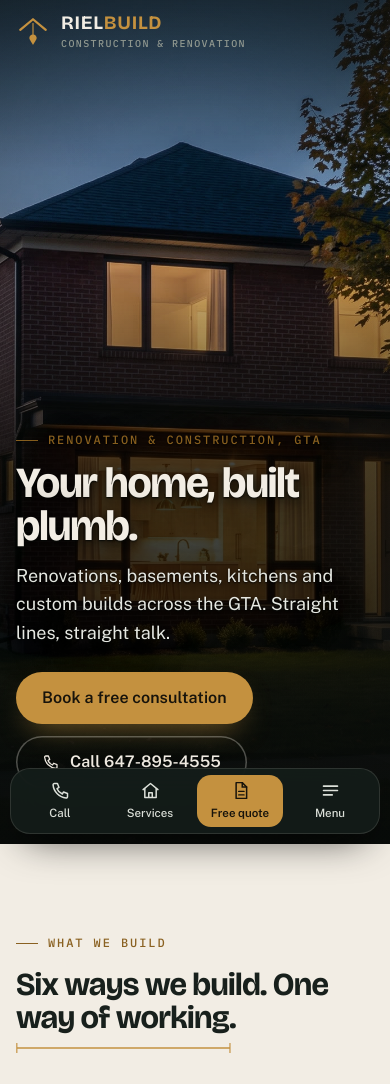
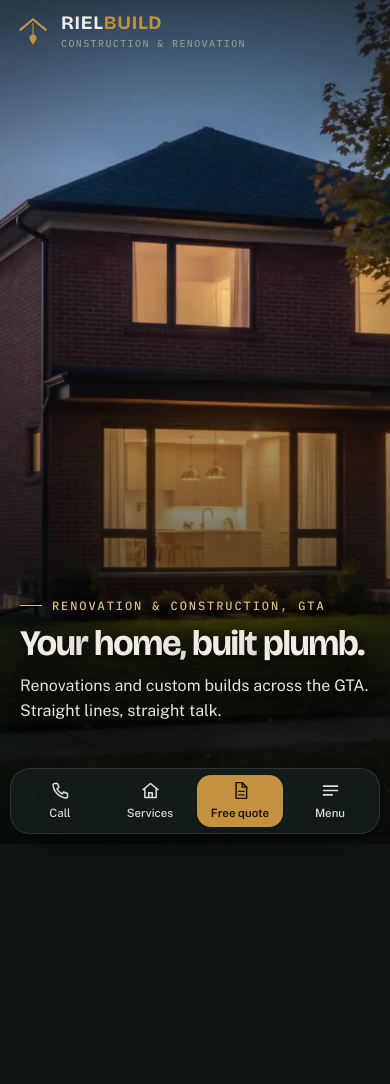
Before and after one commit to behzad6687/rielbuild, a PHP site: page / in a window 390 px wide. Shown: the top 1084 px of the page. Run offline with PHP 8.4, Linux system fonts and the light colour scheme; some libraries are stand-ins or nearby versions.

Commit message:
Play the scroll film on phones and tablets
- Portrait cut of the film (810x1080, 2.8 MB) that pans with the action;
  loaded on phones and portrait tablets, widescreen cut elsewhere, swapped
  on rotation at the same scroll position
- Phone caption layout: low, above the thumb bar, on a bottom shade;
  every band passes the worst-frame contrast audit at 390px
- iOS priming (muted play then pause) so seeked frames paint
- Still hero now only for reduced motion and Data Saver
- Fix the blur caption band losing its absolute positioning

Co-Authored-By: Claude Opus 5.5 <noreply@anthropic.com>
Claude-Session: https://claude.ai/code/session_01DWXhzxH5fbGLhX3WquUoqw

```diff
--- a/site/assets/css/site.css
+++ b/site/assets/css/site.css
@@ -226,7 +226,6 @@ main{display:block;outline:none}
 .fx-rise .w{--kc:clamp(0,(var(--k,0) - var(--th,0))*3,1);opacity:var(--kc);transform:translateY(calc((1 - var(--kc))*.6em))}
 .fx-depth .w{--kc:clamp(0,(var(--k,0) - var(--th,0))*2.6,1);opacity:var(--kc);transform:scale(calc(.8 + .2*var(--kc)))}
 .fx-snap .c{--kc:clamp(0,(var(--k,0) - var(--th,0))*3,1);opacity:var(--kc);transform:translateX(calc((1 - var(--kc))*var(--jx,0px)))}
-.fx-blur{position:relative}
 .fx-blur .band__soft{position:absolute;inset:0;filter:blur(10px);opacity:calc(1 - var(--k,0))}
 .fx-blur .band__sharp{opacity:var(--k,0)}
 .fx-drift .w{--kc:clamp(0,(var(--k,0) - var(--th,0))*2.8,1);opacity:var(--kc);transform:translateY(calc((1 - var(--kc))*-.55em))}
@@ -241,20 +240,48 @@ main{display:block;outline:none}
 .film__progress{position:absolute;left:var(--gut);bottom:30px;display:flex;align-items:center;gap:12px;font:500 11px/1 var(--mono);letter-spacing:.16em;text-transform:uppercase;color:var(--on-dark-2)}
 .film__progress span{padding:7px 11px;border-radius:999px;background:rgba(10,14,12,.5);border:1px solid var(--line-d);-webkit-backdrop-filter:blur(10px);backdrop-filter:blur(10px)}
 @media (max-height:560px){.film__cue,.film__progress,.film__ring{display:none}}
-/* static hero: identical five gates in site-home.js */
+/* static hero: only for reduced motion (same query as home.js) or Data Saver (JS adds .is-static).
+   Phones and tablets get the scroll film, using the portrait cut. */
 .film__static{display:none}
-@media (max-width:720px),(orientation:portrait) and (max-width:1024px),(orientation:portrait) and (pointer:coarse),(orientation:landscape) and (pointer:coarse) and (max-height:560px),(prefers-reduced-motion:reduce){
+.film.is-static{height:auto}
+.film.is-static .film__stage{position:relative;height:auto;min-height:100svh}
+.film.is-static .film__video,.film.is-static .film__bands,.film.is-static .film__ring,.film.is-static .film__cue,.film.is-static .film__progress{display:none}
+.film.is-static .film__poster{background-image:var(--static-img)!important}
+.film.is-static .film__static{position:relative;z-index:2;display:flex;flex-direction:column;justify-content:flex-end;min-height:100svh;padding:calc(var(--top-h) + 40px) var(--gut) calc(56px + env(safe-area-inset-bottom));color:var(--on-dark);text-shadow:var(--tshadow)}
+.film.is-static .film__static::before{content:"";position:absolute;inset:0;z-index:-1;background:linear-gradient(180deg,rgba(8,11,9,.4) 0%,rgba(8,11,9,.12) 30%,rgba(8,11,9,.72) 55%,rgba(8,11,9,.94) 100%)}
+.film.is-static .film__static .h1{font-size:clamp(40px,11vw,64px)}
+.film.is-static .film__static .lede{color:#E6E8E2;margin-top:14px}
+.film.is-static .film__static .btn-row{margin-top:24px}
+.film.is-static .film__static .btn{text-shadow:none}
+.film.is-static .film__static .btn--ghost{color:var(--on-dark)}
+@media (prefers-reduced-motion:reduce){
   .film{height:auto}
-  .film__stage{position:relative;height:auto;min-height:100svh}
-  .film__video,.film__bands,.film__ring,.film__cue,.film__progress{display:none}
-  .film__poster{background-image:var(--static-img)}
-  .film__static{position:relative;z-index:2;display:flex;flex-direction:column;justify-content:flex-end;min-height:100svh;padding:calc(var(--top-h) + 40px) var(--gut) calc(56px + env(safe-area-inset-bottom));color:var(--on-dark);text-shadow:var(--tshadow)}
-  .film__static::before{content:"";position:absolute;inset:0;z-index:-1;background:linear-gradient(180deg,rgba(8,11,9,.4) 0%,rgba(8,11,9,.12) 30%,rgba(8,11,9,.72) 55%,rgba(8,11,9,.94) 100%)}
-  .film__static .h1{font-size:clamp(40px,11vw,64px)}
-  .film__static .lede{color:#E6E8E2;margin-top:14px}
-  .film__static .btn-row{margin-top:24px}
-  .film__static .btn{text-shadow:none}
-  .film__static .btn--ghost{color:var(--on-dark)}
+  .film .film__stage{position:relative;height:auto;min-height:100svh}
+  .film .film__video,.film .film__bands,.film .film__ring,.film .film__cue,.film .film__progress{display:none}
+  .film .film__poster{background-image:var(--static-img)!important}
+  .film .film__static{position:relative;z-index:2;display:flex;flex-direction:column;justify-content:flex-end;min-height:100svh;padding:calc(var(--top-h) + 40px) var(--gut) calc(56px + env(safe-area-inset-bottom));color:var(--on-dark);text-shadow:var(--tshadow)}
+  .film .film__static::before{content:"";position:absolute;inset:0;z-index:-1;background:linear-gradient(180deg,rgba(8,11,9,.4) 0%,rgba(8,11,9,.12) 30%,rgba(8,11,9,.72) 55%,rgba(8,11,9,.94) 100%)}
+  .film .film__static .h1{font-size:clamp(40px,11vw,64px)}
+  .film .film__static .lede{color:#E6E8E2;margin-top:14px}
+  .film .film__static .btn-row{margin-top:24px}
+  .film .film__static .btn{text-shadow:none}
+  .film .film__static .btn--ghost{color:var(--on-dark)}
+}
+/* phones: the film plays in portrait; captions sit low, above the thumb bar, on a bottom shade */
+@media (max-width:760px){
+  .band{align-items:flex-end;padding:calc(var(--top-h) + 20px) 20px calc(120px + env(safe-area-inset-bottom))}
+  .band--l,.band--r{justify-content:flex-start;text-align:left}
+  .band::before,.band--l::before,.band--r::before,.band--c::before{inset:0;background:linear-gradient(0deg,rgba(6,9,7,var(--sa)) 0%,rgba(6,9,7,calc(var(--sa)*.78)) 34%,rgba(6,9,7,0) 66%)}
+  .band__in,.band--r .band__in{width:100%;padding:0}
+  .band--c .band__in{align-self:flex-end;margin-top:0}
+  .band__h{font-size:clamp(31px,9.2vw,46px);line-height:1.04}
+  .band__p{margin-top:12px;font-size:16px;max-width:none}
+  .band .kicker{margin-bottom:12px}
+  .band .btn-row{margin-top:20px;gap:10px}
+  .band .btn-row .btn{flex:1 1 100%}
+  .film__cue,.film__progress{display:none}
+  .film__ring{bottom:calc(96px + env(safe-area-inset-bottom));right:16px;width:36px;height:36px}
+}
 }
 
 /* ---------------- sections ---------------- */
--- a/site/assets/js/home.js
+++ b/site/assets/js/home.js
@@ -1,6 +1,6 @@
 /* RIELBUILD home: the scroll-scrubbed film. Plain JS.
    Streamed Blob fetch + ring, dt-normalized lerp, gated seeks, delta-gated writes,
-   caption bands paced in scroll distance, five live static-hero gates. */
+   caption bands paced in scroll distance, portrait cut for phones, live reduced-motion gate. */
 (function () {
   'use strict';
   var d = document, w = window, body = d.body;
@@ -130,30 +130,41 @@
     new IntersectionObserver(function (en) { heroOnScreen = en[0].isIntersecting; if (heroOnScreen) kick(); }, { threshold: 0 }).observe(film);
   }
 
-  /* ---- streamed Blob with honest ring ---- */
-  var heroInit = false, started = false;
-  function initHeroOnce() {
-    if (heroInit) return; heroInit = true;
-    posterLayer.style.backgroundImage = "url('" + POSTER_URL + "')";
+  /* ---- streamed Blob with honest ring. Two cuts of the same film:
+         'd' widescreen for landscape screens, 'm' portrait crop for phones and portrait tablets ---- */
+  var SRC = {
+    d: { url: VIDEO_URL, bytes: VIDEO_BYTES, poster: POSTER_URL },
+    m: { url: film.getAttribute('data-video-m') || VIDEO_URL, bytes: +film.getAttribute('data-bytes-m') || VIDEO_BYTES, poster: film.getAttribute('data-poster-m') || POSTER_URL }
+  };
+  var PORTRAIT = w.matchMedia('(orientation: portrait)');
+  function wantVariant() { return (PORTRAIT.matches || w.innerWidth <= 720) ? 'm' : 'd'; }
+  var blobs = {}, loading = {}, current = null, posterFor = null;
+
+  function initHero() {
+    var v = wantVariant();
+    if (v === current) return;
+    if (blobs[v]) { useVariant(v); return; }
+    if (loading[v]) return;
+    loading[v] = true;
+    var poster = SRC[v].poster;
+    if (!current && posterFor !== v) { posterFor = v; posterLayer.style.backgroundImage = "url('" + poster + "')"; }
+    var go = false;
+    var start = function () { if (go) return; go = true; loadBlob(v).catch(function () { loading[v] = false; if (!current) failVideo(); }); };
     var img = new Image();
-    img.onload = startBlobFetch; img.onerror = startBlobFetch;
-    img.src = POSTER_URL;
-    setTimeout(startBlobFetch, 4000);
-  }
-  function startBlobFetch() {
-    if (started) return; started = true;
-    loadHeroBlob().catch(failVideo);
+    img.onload = start; img.onerror = start; img.src = poster;
+    setTimeout(start, 4000);
   }
   function setRing(frac) { if (ring) ring.style.setProperty('--ld', Math.round(126 * (1 - frac))); }
-  function loadHeroBlob() {
+  function loadBlob(v) {
     if (!w.fetch || !w.ReadableStream || location.protocol === 'file:') return Promise.reject(new Error('no fetch'));
     var ctrl = w.AbortController ? new AbortController() : null;
     var watchdog = setTimeout(function () { if (ctrl) ctrl.abort(); }, 20000);
     var opts = ctrl ? { signal: ctrl.signal } : {};
     try { opts.priority = 'low'; } catch (e) { /* older browsers */ }
-    return fetch(VIDEO_URL, opts).then(function (res) {
+    if (!current) setRing(0);
+    return fetch(SRC[v].url, opts).then(function (res) {
       if (!res.ok || !res.body) throw new Error('bad response');
-      var total = Number(res.headers.get('Content-Length')) || VIDEO_BYTES;
+      var total = Number(res.headers.get('Content-Length')) || SRC[v].bytes;
       var reader = res.body.getReader(), chunks = [], got = 0, lastRing = 0;
       function pump() {
         return reader.read().then(function (r) {
@@ -162,43 +173,56 @@
           watchdog = setTimeout(function () { if (ctrl) ctrl.abort(); }, 20000);
           chunks.push(r.value); got += r.value.length;
           var frac = Math.min(1, got / total), now = performance.now();
-          if (now - lastRing > 100 || frac === 1) { lastRing = now; setRing(frac); }
+          if (!current && (now - lastRing > 100 || frac === 1)) { lastRing = now; setRing(frac); }
           return pump();
         });
       }
       return pump().then(function () {
         clearTimeout(watchdog);
-        setRing(1);
-        video.src = URL.createObjectURL(new Blob(chunks, { type: 'video/mp4' }));
-        video.load();
-        video.addEventListener('loadeddata', function () {
-          measure();
-          requestSeek(heroProgress() * video.duration);
-          film.classList.add('video-ready');
-          kick();
-        }, { once: true });
+        if (!current) setRing(1);
+        blobs[v] = URL.createObjectURL(new Blob(chunks, { type: 'video/mp4' }));
+        loading[v] = false;
+        if (wantVariant() === v || !current) useVariant(v);
       });
     });
   }
+  function useVariant(v) {
+    current = v;
+    seekBusy = false; pendingTime = null;
+    video.preload = 'auto';
+    video.muted = true;
+    video.src = blobs[v];
+    video.load();
+    video.addEventListener('loadeddata', function () {
+      measure();
+      /* iOS Safari only paints seeked frames once the element has played:
+         a muted inline play-then-pause primes the decoder (allowed without a tap). */
+      var pr = video.play();
+      var settle = function () { video.pause(); requestSeek(heroProgress() * video.duration); film.classList.add('video-ready'); kick(); };
+      if (pr && pr.then) pr.then(settle).catch(settle); else settle();
+    }, { once: true });
+  }
+  /* belt and braces for iOS: prime again on the first touch */
+  d.addEventListener('touchstart', function () {
+    if (!video.src) return;
+    var pr = video.play();
+    if (pr && pr.then) pr.then(function () { video.pause(); requestSeek(shown * video.duration); }).catch(function () {});
+  }, { passive: true, once: true });
   function failVideo() {
     film.classList.add('video-failed');
     if (ring) ring.style.display = 'none';
   }
 
-  /* ---- five static-hero gates, identical to the CSS, decided live ---- */
-  var GATES = [
-    '(max-width: 720px)',
-    '(orientation: portrait) and (max-width: 1024px)',
-    '(orientation: portrait) and (pointer: coarse)',
-    '(orientation: landscape) and (pointer: coarse) and (max-height: 560px)',
-    '(prefers-reduced-motion: reduce)'
-  ];
+  /* ---- the static-hero gate. The film now plays on phones too; the still hero is kept for
+         reduced motion (same query as the CSS, decided live) and for Data Saver visitors. ---- */
+  var GATES = ['(prefers-reduced-motion: reduce)'];
   var MQLS = GATES.map(function (q) { return w.matchMedia(q); });
+  var saveData = !!(navigator.connection && navigator.connection.saveData);
   var scrubOn = false;
   function enableScrub() {
     if (scrubOn) return; scrubOn = true;
     film.classList.remove('is-static');
-    initHeroOnce();
+    initHero();
     measure();
     w.addEventListener('scroll', onScroll, { passive: true });
     w.addEventListener('resize', onResize);
@@ -209,19 +233,22 @@
     onScroll();
   }
   function disableScrub() {
-    if (!scrubOn) { film.classList.add('is-static'); return; }
+    film.classList.add('is-static');
+    if (!scrubOn) return;
     scrubOn = false;
-    film.classList.add('is-static');
     w.removeEventListener('scroll', onScroll);
     w.removeEventListener('resize', onResize);
     if (rafId !== null) { cancelAnimationFrame(rafId); rafId = null; }
   }
   function applyHeroMode() {
-    if (MQLS.some(function (m) { return m.matches; })) disableScrub(); else enableScrub();
+    if (saveData || MQLS.some(function (m) { return m.matches; })) disableScrub(); else enableScrub();
   }
   MQLS.forEach(function (m) {
     if (m.addEventListener) m.addEventListener('change', applyHeroMode); else if (m.addListener) m.addListener(applyHeroMode);
   });
+  /* rotating a phone or tablet swaps to the matching cut, keeping the scroll position */
+  var onOrient = function () { if (scrubOn) { measure(); initHero(); } };
+  if (PORTRAIT.addEventListener) PORTRAIT.addEventListener('change', onOrient); else if (PORTRAIT.addListener) PORTRAIT.addListener(onOrient);
   /* past-film flag still matters for the plumb line in static mode */
   w.addEventListener('scroll', function () { if (!scrubOn) { measure(); setPastFilm(); } }, { passive: true });
   applyHeroMode();
--- a/site/inc/config.php
+++ b/site/inc/config.php
@@ -25,7 +25,7 @@ define('NOINDEX', true);
 define('SITE_URL_OVERRIDE', '');
 
 /* Asset version for cache busting. Bump after changing CSS or JS. */
-define('ASSET_V', '1.0.1');
+define('ASSET_V', '1.1.0');
 
 /* ---- base path detection (works in any folder, e.g. /demo/rielbuild/) ---- */
 function rb_base_path()
--- a/site/index.php
+++ b/site/index.php
@@ -7,7 +7,8 @@ $page = array(
     'path'  => '',
     'body'  => 'page-home',
     'scripts' => array('js/home.js'),
-    'preload' => '<link rel="preload" as="image" href="' . e(url('assets/img/hero-poster.jpg')) . '" media="(min-width: 721px) and (prefers-reduced-motion: no-preference)">',
+    'preload' => '<link rel="preload" as="image" href="' . e(url('assets/img/hero-poster.jpg')) . '" media="(orientation: landscape) and (min-width: 721px) and (prefers-reduced-motion: no-preference)">'
+        . '<link rel="preload" as="image" href="' . e(url('assets/img/hero-poster-m.jpg')) . '" media="((orientation: portrait) or (max-width: 720px)) and (prefers-reduced-motion: no-preference)">',
     'schema' => array(
         array('@context' => 'https://schema.org', '@type' => 'WebSite', 'name' => SITE_NAME, 'url' => abs_url('')),
         array('@context' => 'https://schema.org', '@type' => 'FAQPage', 'mainEntity' => array_map(function ($q) {
@@ -25,7 +26,10 @@ echo plumb_line();
 <section class="film" id="film" aria-label="Your home, built plumb"
   data-video="<?= e(url('assets/video/hero-scrub.mp4')) ?>"
   data-bytes="<?= (int) @filesize(__DIR__ . '/assets/video/hero-scrub.mp4') ?>"
-  data-poster="<?= e(url('assets/img/hero-poster.jpg')) ?>">
+  data-poster="<?= e(url('assets/img/hero-poster.jpg')) ?>"
+  data-video-m="<?= e(url('assets/video/hero-scrub-m.mp4')) ?>"
+  data-bytes-m="<?= (int) @filesize(__DIR__ . '/assets/video/hero-scrub-m.mp4') ?>"
+  data-poster-m="<?= e(url('assets/img/hero-poster-m.jpg')) ?>">
   <div class="film__stage">
     <div class="film__poster" style="--static-img:url('<?= e(url('assets/img/hero-static.jpg')) ?>')" aria-hidden="true"></div>
     <video class="film__video" preload="none" muted playsinline disablepictureinpicture aria-hidden="true" tabindex="-1"></video>
```
Also changed, not shown: docs/design-package.md (+4 -2 lines), README.md, site/assets/img/hero-poster-m.jpg (added), 1 other file.
